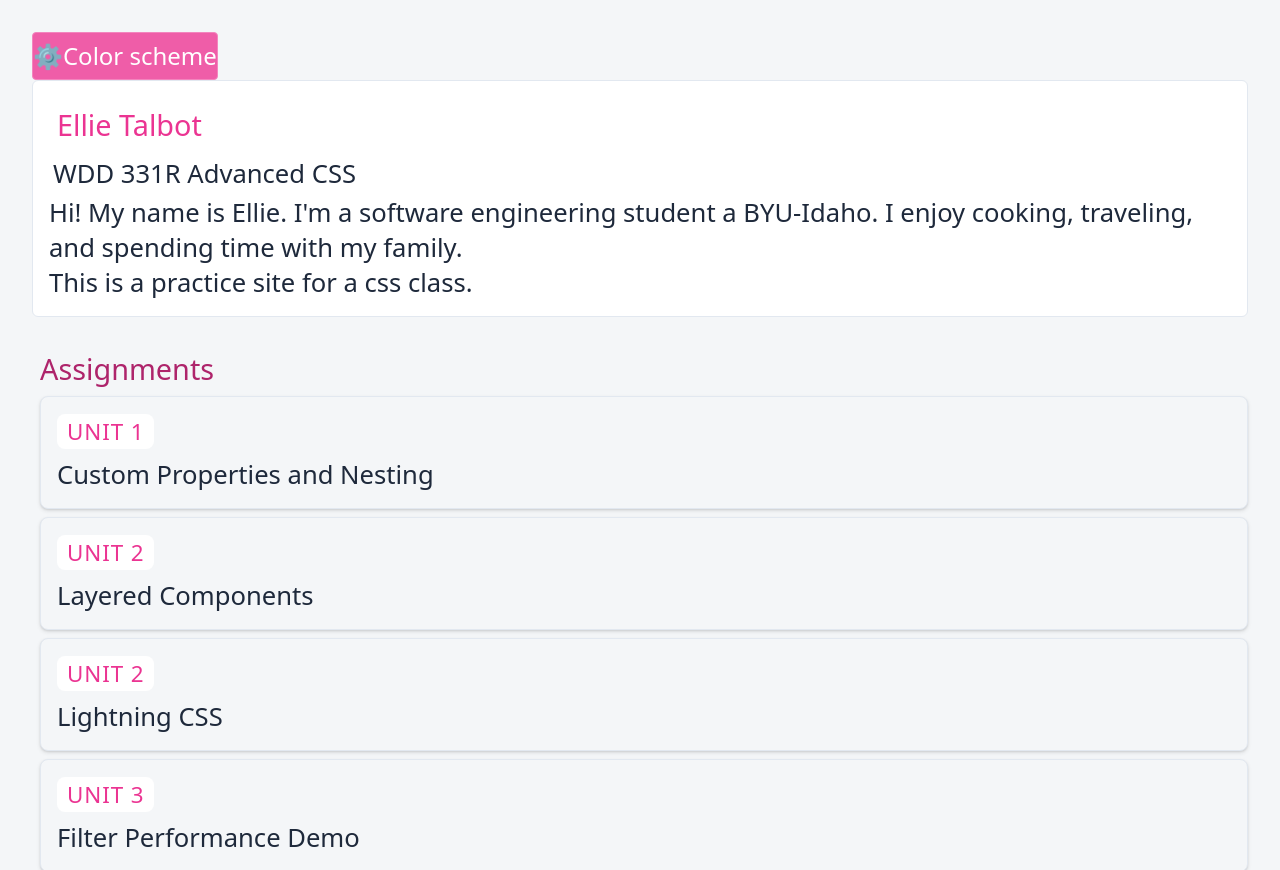
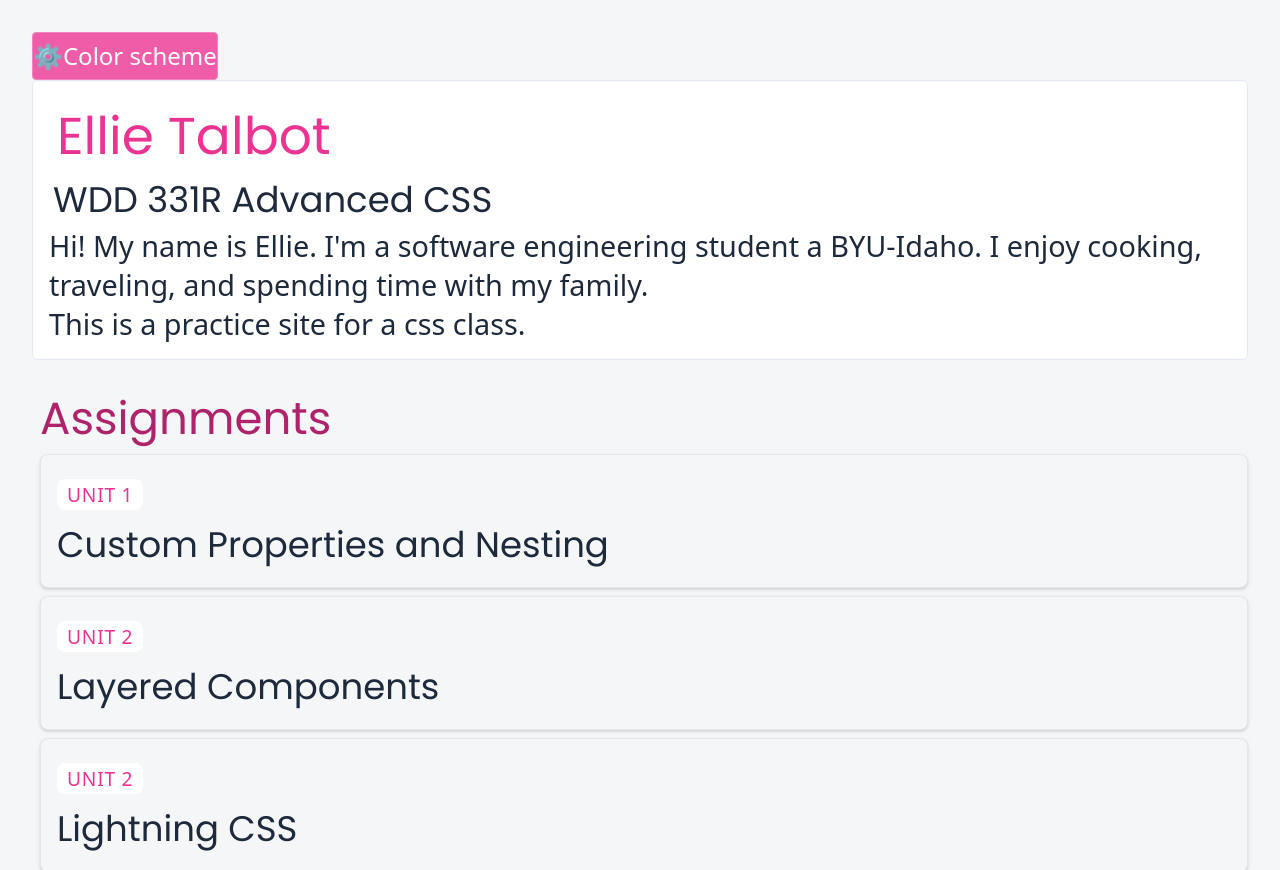
Before and after one commit to Ellietalbot/wdd331-practice, a website: page index.html in a window 1280 px wide. Shown: the top 870 px of the page. Drawn offline with Linux system fonts and the light colour scheme.

Commit message:
Deploying to website from @ Ellietalbot/wdd331-practice@2034a067b53b88a1710d53a95f21495b3a9b5d61 🚀

```diff
--- a/css/base/elements.css
+++ b/css/base/elements.css
@@ -2,32 +2,33 @@ body {
   margin: var(--spacing-xl);
   background-color: var(--color-bg);
   color: var(--color-text);
-  font-family: var(--font-family-sans);
-  font-size: var(--font-size-md);
+  font-family: var(--font-family-body);
+  font-size: var(--font-size-body);
   font-weight: var(--font-weight-regular);
   line-height: var(--line-height);
 }
 
 :where(h1, h2, h3) {
   color: var(--color-accent);
-  font-family: var(--font-family-sans);
+  font-family: var(--font-family-heading);
   font-weight: var(--font-weight-bold);
-  line-height: var(--line-height);
+  line-height: 1.2;
 }
 
+
 h1 {
-  font-size: var(--font-size-lg);
+  font-size: var(--font-size-display);
   padding: var(--spacing-sm);
 }
 
 h2 {
-  font-size: var(--font-size-lg);
+  font-size: var(--font-size-heading-lg);
   color: var(--color-accent-hover);
   padding: var(--spacing-sm);
 }
 
 h3 {
-  font-size: var(--font-size-md);
+  font-size: var(--font-size-heading-sm);
   color: var(--color-text);
   padding: var(--spacing-xs);
 }
@@ -48,7 +49,8 @@ a {
   }
 }
 
-ul, ol {
+ul,
+ol {
   list-style: none;
   padding-left: var(--spacing-sm);
 }
--- a/css/components/card.css
+++ b/css/components/card.css
@@ -5,12 +5,15 @@
   padding: var(--spacing-md);
   box-shadow: var(--shadow-sm);
   transition: box-shadow var(--transition-base), transform var(--transition-base), border-color var(--transition-base);
+}
 
-  & a {
+
+.project-card a {
   display: block;
   color: var(--color-text);
+  font-family: var(--font-family-heading);
+  font-size: var(--font-size-heading-sm);
   font-weight: var(--font-weight-bold);
-    font-size: var(--font-size-md);
   text-decoration: none;
 
   &:hover {
@@ -25,16 +28,9 @@
   }
 }
 
-  &:hover {
-    box-shadow: var(--shadow-md);
-    transform: translateY(-2px);
-    border-color: var(--color-accent);
-  }
-}
-
 .project-card__tag {
   display: inline-block;
-  font-size: var(--font-size-sm);
+  font-size: var(--font-size-caption);
   font-weight: var(--font-weight-bold);
   color: var(--color-accent);
   background: var(--color-surface);
@@ -46,7 +42,7 @@
 }
 
 .project-card__desc {
-  font-size: var(--font-size-sm);
+  font-size: var(--font-size-body);
   color: var(--color-text-muted);
   margin-top: var(--spacing-xs);
   line-height: var(--line-height);
--- a/css/main.css
+++ b/css/main.css
@@ -8,5 +8,5 @@
 
 @import url("components/card.css") layer(components);
 @import url("components/page-description.css") layer(components);
-@import url('components/theme-toggle.css') layer(components);
-@import url('components/effects.css') layer(components);
+@import url("components/theme-toggle.css") layer(components);
+@import url("components/effects.css") layer(components);
--- a/css/tokens/variables.css
+++ b/css/tokens/variables.css
@@ -1,10 +1,23 @@
 :root {
     /* Typography */
-    --font-family-sans: system-ui, sans-serif;
-    --font-family-mono: monospace;
-    --font-size-sm: 1.4rem;
-    --font-size-md: 1.6rem;
-    --font-size-lg: 1.8rem;
+    --font-family-heading: "Poppins", sans-serif;
+    --font-family-body: system-ui, sans-serif;
+    --font-size-xs:  1.2rem;
+    --font-size-sm:  1.5rem;
+    --font-size-md:  1.8rem;
+    --font-size-lg: clamp(1.8rem, 0.282vw + 1.694rem, 2.1rem);
+    --font-size-xl: clamp(2.1rem, 0.282vw + 1.994rem, 2.4rem);
+    --font-size-2xl: clamp(2.4rem, 0.282vw + 2.294rem, 2.7rem);
+    --font-size-3xl: clamp(2.7rem, 0.282vw + 2.594rem, 3.0rem);
+    --font-size-4xl: clamp(3.0rem, 0.563vw + 2.789rem, 3.6rem);
+
+    --font-size-body:        var(--font-size-md);
+    --font-size-body-sm:     var(--font-size-sm);
+    --font-size-caption:     var(--font-size-xs);
+    --font-size-heading-sm:  var(--font-size-xl);
+    --font-size-heading-md:  var(--font-size-2xl);
+    --font-size-heading-lg:  var(--font-size-3xl);
+    --font-size-display:     var(--font-size-4xl);
 
     /* Spacing */
     --spacing-xs: 4px;
--- a/index.html
+++ b/index.html
@@ -6,6 +6,7 @@
     <title>Ellie Talbot - Practice Site</title>
     <script src="js/theme-preference.js"></script>
     <link rel="stylesheet" href="dist/styles.css">
+    <link href="https://fonts.googleapis.com/css2?family=Poppins:wght@400;600;700&display=swap" rel="stylesheet">
 </head>
 <body>
     <details class="theme-menu">
```
Also changed, not shown: README.md, dist/styles.css. Lines whose indentation alone changed are shown as unchanged.
